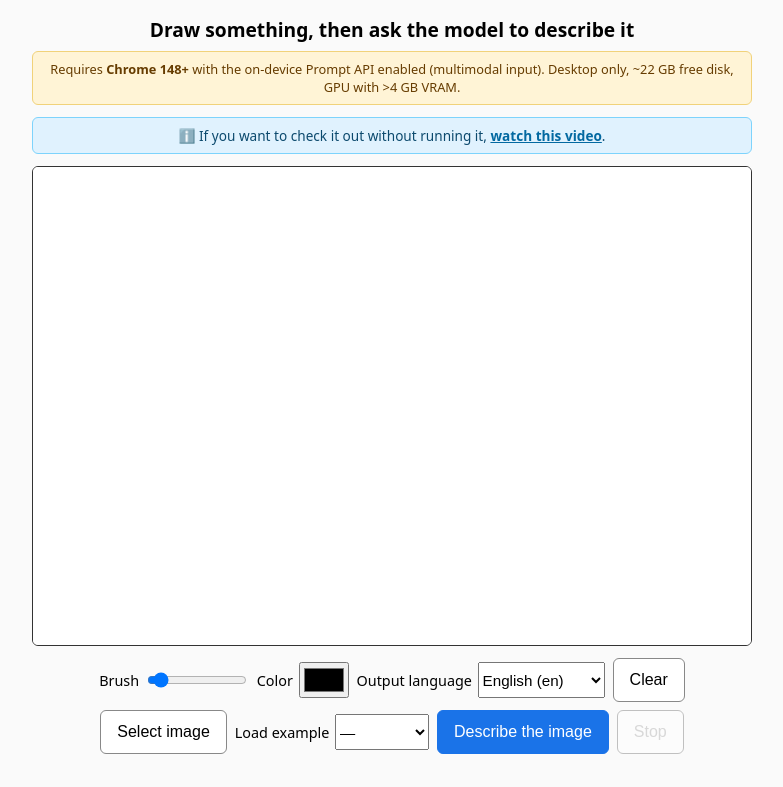
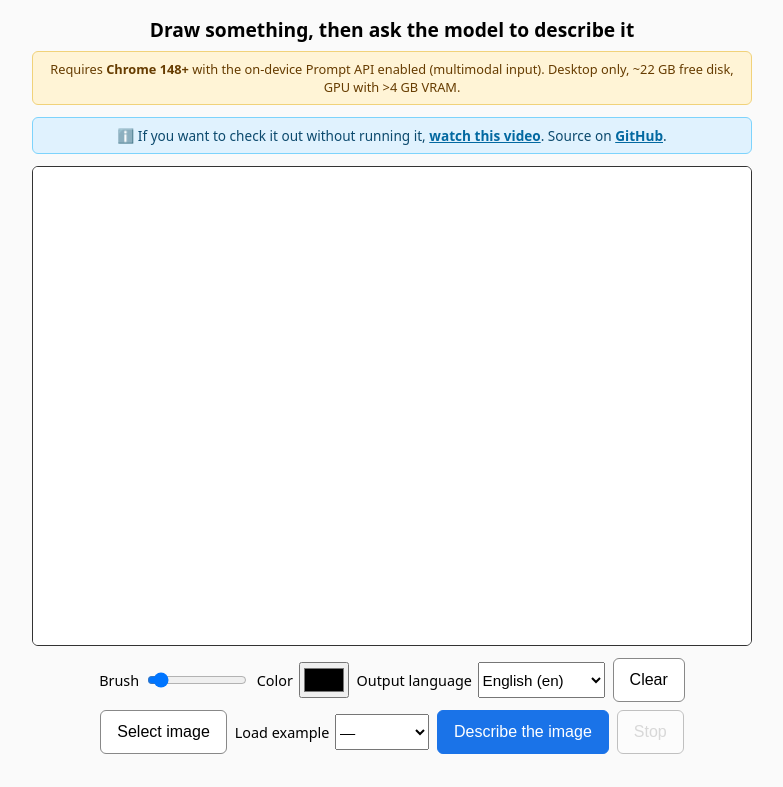
Before and after one commit to MatMercer/prompt-api-demo, a plain HTML site: page index.html in a window 1280 px wide. Shown: the top 787 px of the page, without its empty margins (248-1031 px from the left). Drawn offline with nearby package versions, Linux system fonts and the light colour scheme.

Commit message:
Add GitHub source link to demo page callout

```diff
--- a/index.html
+++ b/index.html
@@ -263,7 +263,7 @@
   <div class="container">
     <h1>Draw something, then ask the model to describe it</h1>
     <div class="disclaimer">Requires <strong>Chrome 148+</strong> with the on-device Prompt API enabled (multimodal input). Desktop only, ~22 GB free disk, GPU with &gt;4 GB VRAM.</div>
-    <div class="callout">ℹ️ If you want to check it out without running it, <a href="https://www.youtube.com/shorts/xOee9p-N4zw" target="_blank" rel="noopener">watch this video</a>.</div>
+    <div class="callout">ℹ️ If you want to check it out without running it, <a href="https://www.youtube.com/shorts/xOee9p-N4zw" target="_blank" rel="noopener">watch this video</a>. Source on <a href="https://github.com/MatMercer/prompt-api-demo" target="_blank" rel="noopener">GitHub</a>.</div>
 
     <div class="canvas-wrap">
       <canvas id="canvas" width="900" height="600"></canvas>
```
